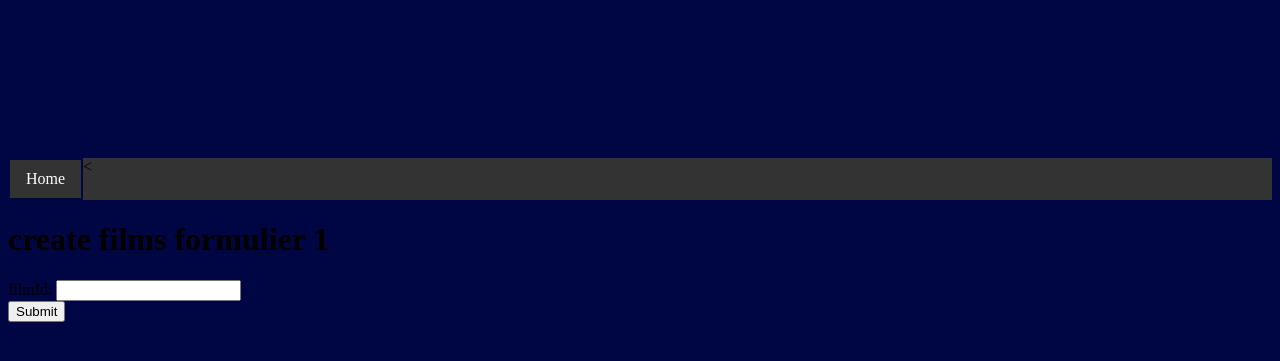
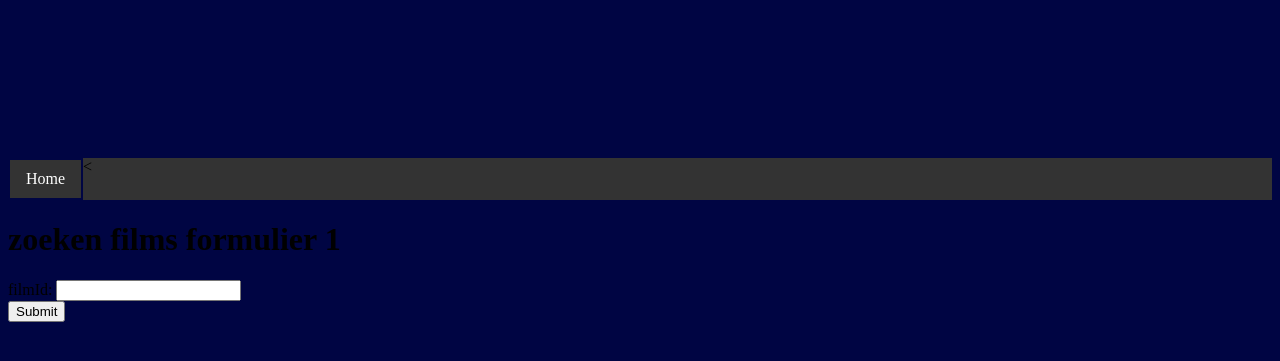
Before and after one commit to Omario010/Project4Git, a PHP site: page /searchFilmFormulier1.php in a window 1280 px wide. Shown: the top 361 px of the page. Run offline with PHP 8.4, Linux system fonts and the light colour scheme.

Commit message:
Update searchFilmFormulier1.php

```diff
--- a/searchFilmFormulier1.php
+++ b/searchFilmFormulier1.php
@@ -35,7 +35,7 @@
 		<link rel="stylesheet" href="styler.css">
 	</head>
 	<body>
-		<h1>create films formulier 1</h1>
+		<h1>zoeken films formulier 1</h1>
 		<form action="searchFilmFormulier2.php" method="post">
 			<label for = "filmId">filmId: </label>
 			<input type = "text" name = "filmIdvak"></input>
```
